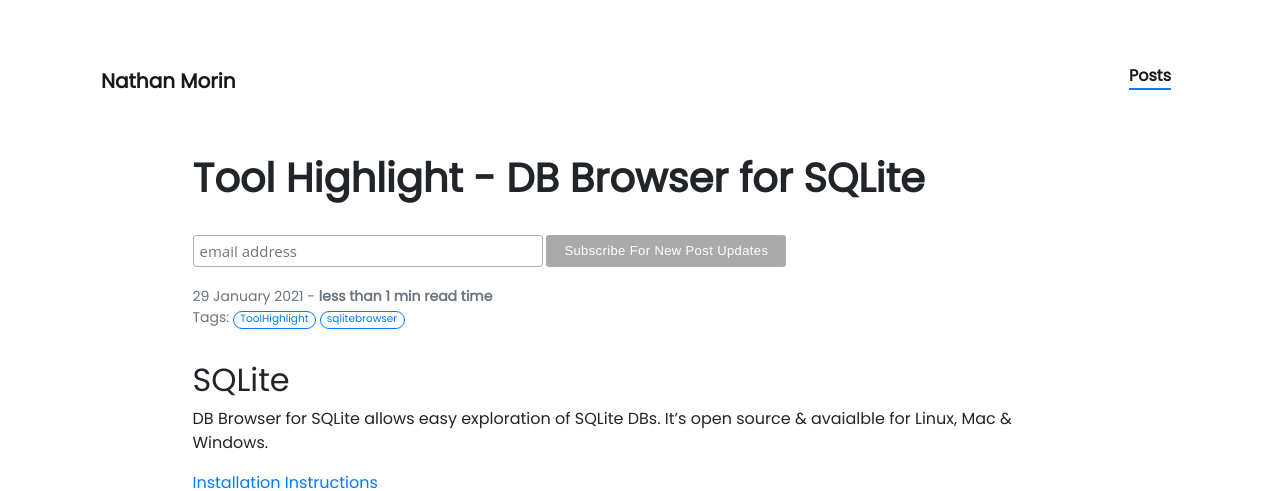
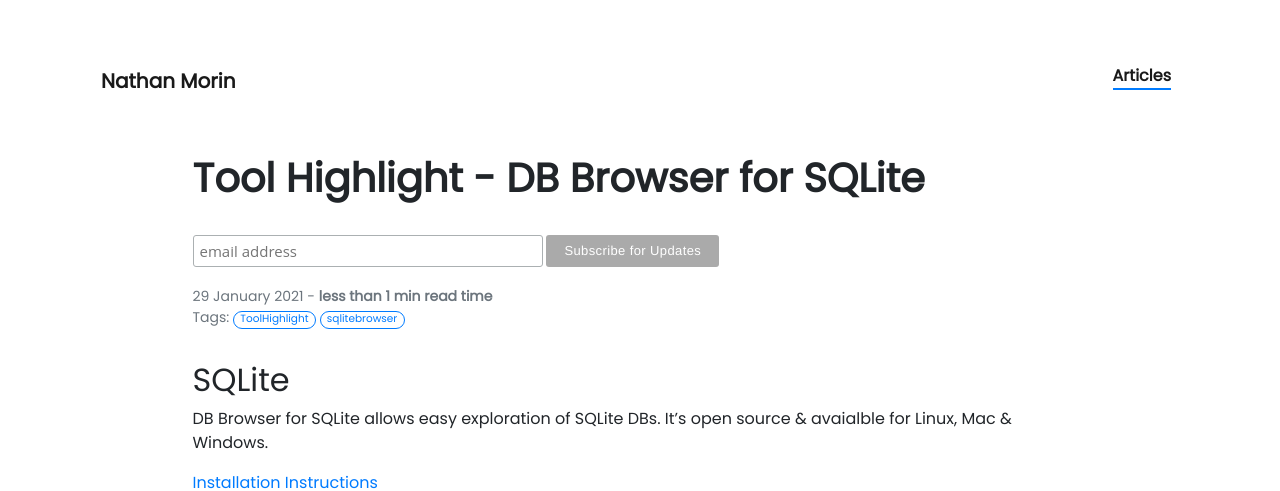
Before and after one commit to nathanamorin/nathanamorin.github.io, a Jekyll site: the page built from _posts/2021-01-29-tool-highlight-sqlitebrowser.md, in a window 1280 px wide, cut to the strip 0-491 px from the top of the page. Built offline with Jekyll 4.4.1, drawn with Linux system fonts in a browser that asks for light colours; nearby versions of some CDN libraries; our own code applies the rules of GitHub Pages for plain Markdown files.

Commit message:
update for email subscribe

```diff
--- a/_layouts/post.html
+++ b/_layouts/post.html
@@ -32,7 +32,7 @@
       <input type="email" value="" name="EMAIL" class="email" id="mce-EMAIL" placeholder="email address" required>
         <!-- real people should not fill this in and expect good things - do not remove this or risk form bot signups-->
         <div style="position: absolute; left: -5000px;" aria-hidden="true"><input type="text" name="b_32cfec477f320772e43930177_30a51078c1" tabindex="-1" value=""></div>
-        <div class="clear"><input type="submit" value="Subscribe For New Post Updates" name="subscribe" id="mc-embedded-subscribe" class="button"></div>
+        <div class="clear"><input type="submit" value="Subscribe for Updates" name="subscribe" id="mc-embedded-subscribe" class="button"></div>
     </div>
   </form>
   </div>
--- a/articles/index.html
+++ b/articles/index.html
@@ -1,6 +1,6 @@
 ---
 layout: default
-title: Posts
+title: Articles
 weight: 2
 ---
 
```
